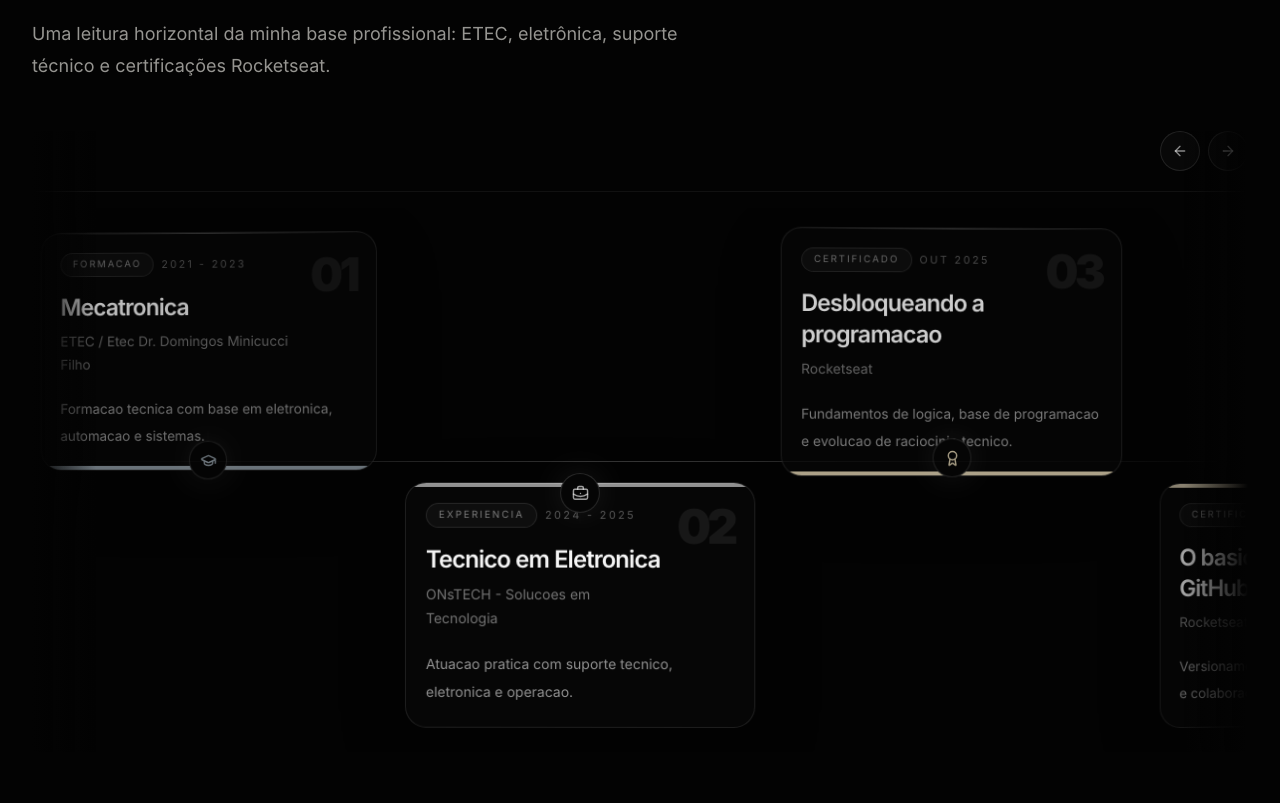
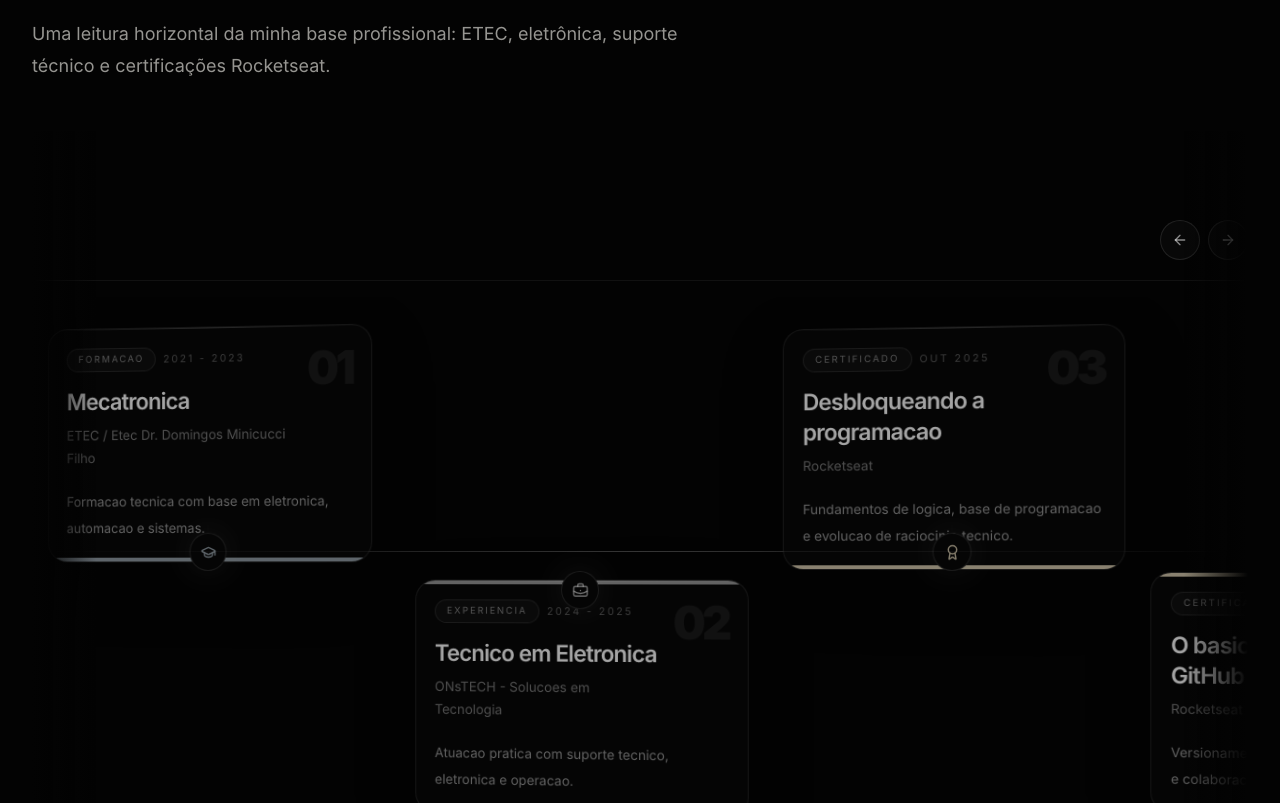
Before and after one commit to Ruthraas/portfolio, a Next.js app: page / in a window 1280 px wide. Shown: the part 1960-2763 px from the top of the page. Built offline with nearby package versions, Linux system fonts and the light colour scheme.

Commit message:
Sync timeline with vertical scroll

```diff
--- a/components/sections/timeline/timeline-track.tsx
+++ b/components/sections/timeline/timeline-track.tsx
@@ -3,7 +3,7 @@
 import { ArrowLeft, ArrowRight } from "lucide-react";
 import { useRef } from "react";
 import { TimelineCard } from "@/components/sections/timeline/timeline-card";
-import { useTimelineMotion } from "@/components/sections/timeline/use-timeline-motion";
+import { useTimelineScroll } from "@/components/sections/timeline/use-timeline-scroll";
 import { timelineItems } from "@/lib/site-data";
 import type { Locale } from "@/lib/i18n/translations";
 
@@ -13,10 +13,17 @@ type TimelineTrackProps = {
 
 export function TimelineTrack({ locale }: TimelineTrackProps) {
   const progressRef = useRef<HTMLSpanElement>(null);
-  const { handleWheel, scrollByPage, trackRef } = useTimelineMotion({ progressRef });
+  const { scrollByPage, sectionRef, trackRef } = useTimelineScroll({
+    locale,
+    progressRef
+  });
 
   return (
-    <div className="relative mt-12">
+    <div
+      ref={sectionRef}
+      className="relative mt-12 md:min-h-[calc(100svh+var(--timeline-scroll-distance,0px))]"
+    >
+      <div className="md:sticky md:top-0 md:flex md:min-h-[100svh] md:flex-col md:justify-center md:py-16">
         <div className="mb-5 flex justify-end gap-2">
           <button
             type="button"
@@ -48,8 +55,7 @@ export function TimelineTrack({ locale }: TimelineTrackProps) {
 
         <div
           ref={trackRef}
-        onWheel={handleWheel}
-        className="no-scrollbar flex snap-x snap-mandatory gap-5 overflow-x-auto overscroll-x-contain pb-6 pt-2 [perspective:1200px]"
+          className="no-scrollbar flex snap-x snap-mandatory gap-5 overflow-x-auto overscroll-x-contain pb-6 pt-2 [perspective:1200px] md:pointer-events-none"
         >
           {timelineItems.map((item, index) => (
             <TimelineCard
@@ -62,5 +68,6 @@ export function TimelineTrack({ locale }: TimelineTrackProps) {
           ))}
         </div>
       </div>
+    </div>
   );
 }
--- a/components/sections/timeline/use-timeline-motion.ts
+++ /dev/null
@@ -1,123 +0,0 @@
-"use client";
-
-import { useCallback, useEffect, useRef } from "react";
-
-const clamp = (value: number, min: number, max: number) =>
-  Math.min(max, Math.max(min, value));
-
-type UseTimelineMotionOptions = {
-  progressRef: React.RefObject<HTMLSpanElement | null>;
-};
-
-export function useTimelineMotion({ progressRef }: UseTimelineMotionOptions) {
-  const trackRef = useRef<HTMLDivElement>(null);
-  const targetScroll = useRef(0);
-  const frame = useRef(0);
-
-  const updateCards = useCallback(() => {
-    const track = trackRef.current;
-    if (!track) return;
-
-    const maxScroll = Math.max(1, track.scrollWidth - track.clientWidth);
-    const progress = track.scrollLeft / maxScroll;
-    progressRef.current?.style.setProperty("transform", `scaleX(${progress})`);
-
-    const trackCenter = track.getBoundingClientRect().left + track.clientWidth / 2;
-    const cards = track.querySelectorAll<HTMLElement>("[data-timeline-card]");
-
-    cards.forEach((card) => {
-      const rect = card.getBoundingClientRect();
-      const cardCenter = rect.left + rect.width / 2;
-      const distance = Math.abs(trackCenter - cardCenter);
-      const focus = clamp(1 - distance / (track.clientWidth * 0.48), 0, 1);
-      const drift = clamp((trackCenter - cardCenter) / track.clientWidth, -1, 1);
-
-      card.style.setProperty("--timeline-focus", focus.toFixed(3));
-      card.style.setProperty("--timeline-drift", drift.toFixed(3));
-    });
-  }, [progressRef]);
-
-  const animateToTarget = useCallback(() => {
-    const track = trackRef.current;
-    if (!track) return;
-
-    const delta = targetScroll.current - track.scrollLeft;
-    track.scrollLeft += delta * 0.14;
-    updateCards();
-
-    if (Math.abs(delta) > 0.35) {
-      frame.current = window.requestAnimationFrame(animateToTarget);
-      return;
-    }
-
-    track.scrollLeft = targetScroll.current;
-    frame.current = 0;
-    updateCards();
-  }, [updateCards]);
-
-  const scrollByPage = useCallback(
-    (direction: "previous" | "next") => {
-      const track = trackRef.current;
-      if (!track) return;
-
-      const maxScroll = Math.max(0, track.scrollWidth - track.clientWidth);
-      const distance = track.clientWidth * 0.82;
-      targetScroll.current = clamp(
-        track.scrollLeft + (direction === "next" ? distance : -distance),
-        0,
-        maxScroll
-      );
-
-      if (!frame.current) frame.current = window.requestAnimationFrame(animateToTarget);
-    },
-    [animateToTarget]
-  );
-
-  const handleWheel = useCallback(
-    (event: React.WheelEvent<HTMLDivElement>) => {
-      const track = trackRef.current;
-      if (!track || Math.abs(event.deltaX) > Math.abs(event.deltaY)) return;
-
-      const maxScroll = Math.max(0, track.scrollWidth - track.clientWidth);
-      const nextScroll = clamp(targetScroll.current + event.deltaY * 0.92, 0, maxScroll);
-      const canScroll = nextScroll !== targetScroll.current;
-
-      if (!canScroll) return;
-
-      event.preventDefault();
-      targetScroll.current = nextScroll;
-
-      if (!frame.current) frame.current = window.requestAnimationFrame(animateToTarget);
-    },
-    [animateToTarget]
-  );
-
-  useEffect(() => {
-    const track = trackRef.current;
-    if (!track) return;
-
-    targetScroll.current = track.scrollLeft;
-    updateCards();
-
-    const handleScroll = () => {
-      if (!frame.current) targetScroll.current = track.scrollLeft;
-      updateCards();
-    };
-    const handleResize = () => updateCards();
-
-    track.addEventListener("scroll", handleScroll, { passive: true });
-    window.addEventListener("resize", handleResize);
-
-    return () => {
-      if (frame.current) window.cancelAnimationFrame(frame.current);
-      track.removeEventListener("scroll", handleScroll);
-      window.removeEventListener("resize", handleResize);
-    };
-  }, [updateCards]);
-
-  return {
-    handleWheel,
-    scrollByPage,
-    trackRef
-  };
-}
--- /dev/null
+++ b/components/sections/timeline/use-timeline-scroll.ts
@@ -0,0 +1,118 @@
+"use client";
+
+import { useCallback, useEffect, useRef } from "react";
+import gsap from "gsap";
+import { ScrollTrigger } from "gsap/ScrollTrigger";
+
+gsap.registerPlugin(ScrollTrigger);
+
+const clamp = (value: number, min: number, max: number) =>
+  Math.min(max, Math.max(min, value));
+
+type UseTimelineScrollOptions = {
+  locale: string;
+  progressRef: React.RefObject<HTMLSpanElement | null>;
+};
+
+export function useTimelineScroll({ locale, progressRef }: UseTimelineScrollOptions) {
+  const sectionRef = useRef<HTMLDivElement>(null);
+  const trackRef = useRef<HTMLDivElement>(null);
+
+  const updateCards = useCallback(() => {
+    const track = trackRef.current;
+    if (!track) return;
+
+    const maxScroll = Math.max(1, track.scrollWidth - track.clientWidth);
+    const progress = track.scrollLeft / maxScroll;
+    progressRef.current?.style.setProperty("transform", `scaleX(${progress})`);
+
+    const trackCenter = track.getBoundingClientRect().left + track.clientWidth / 2;
+    const cards = track.querySelectorAll<HTMLElement>("[data-timeline-card]");
+
+    cards.forEach((card) => {
+      const rect = card.getBoundingClientRect();
+      const cardCenter = rect.left + rect.width / 2;
+      const distance = Math.abs(trackCenter - cardCenter);
+      const focus = clamp(1 - distance / (track.clientWidth * 0.48), 0, 1);
+      const drift = clamp((trackCenter - cardCenter) / track.clientWidth, -1, 1);
+
+      card.style.setProperty("--timeline-focus", focus.toFixed(3));
+      card.style.setProperty("--timeline-drift", drift.toFixed(3));
+    });
+  }, [progressRef]);
+
+  const scrollByPage = useCallback((direction: "previous" | "next") => {
+    const track = trackRef.current;
+    if (!track) return;
+
+    track.scrollBy({
+      left: direction === "next" ? track.clientWidth * 0.82 : track.clientWidth * -0.82,
+      behavior: "smooth"
+    });
+  }, []);
+
+  useEffect(() => {
+    const section = sectionRef.current;
+    const track = trackRef.current;
+    if (!section || !track) return;
+
+    const media = gsap.matchMedia();
+
+    media.add("(min-width: 768px)", () => {
+      const setSectionHeight = () => {
+        const distance = Math.max(0, track.scrollWidth - track.clientWidth);
+        section.style.setProperty("--timeline-scroll-distance", `${distance}px`);
+      };
+
+      setSectionHeight();
+      updateCards();
+
+      const tween = gsap.to(track, {
+        scrollLeft: () => Math.max(0, track.scrollWidth - track.clientWidth),
+        ease: "none",
+        scrollTrigger: {
+          trigger: section,
+          start: "top top",
+          end: () => `+=${Math.max(0, track.scrollWidth - track.clientWidth)}`,
+          scrub: 0.7,
+          invalidateOnRefresh: true,
+          onRefresh: setSectionHeight,
+          onUpdate: updateCards
+        }
+      });
+
+      const handleResize = () => {
+        setSectionHeight();
+        updateCards();
+      };
+
+      window.addEventListener("resize", handleResize);
+
+      return () => {
+        window.removeEventListener("resize", handleResize);
+        tween.scrollTrigger?.kill();
+        tween.kill();
+      };
+    });
+
+    media.add("(max-width: 767px)", () => {
+      section.style.setProperty("--timeline-scroll-distance", "0px");
+      updateCards();
+
+      const handleScroll = () => updateCards();
+      track.addEventListener("scroll", handleScroll, { passive: true });
+
+      return () => {
+        track.removeEventListener("scroll", handleScroll);
+      };
+    });
+
+    return () => media.revert();
+  }, [locale, updateCards]);
+
+  return {
+    scrollByPage,
+    sectionRef,
+    trackRef
+  };
+}
```
Lines whose indentation alone changed are shown as unchanged.
